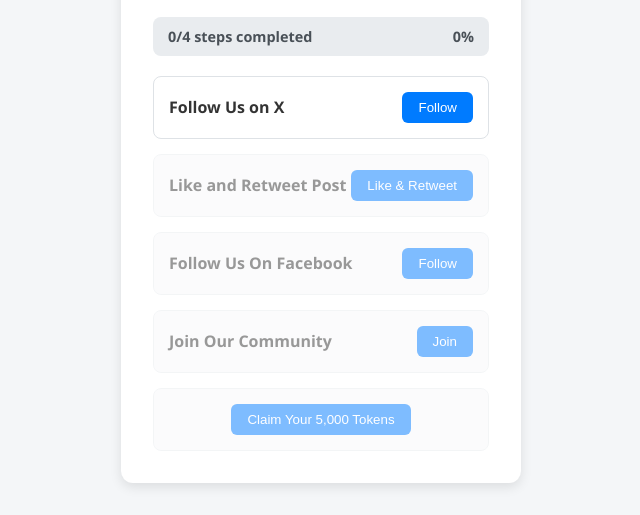
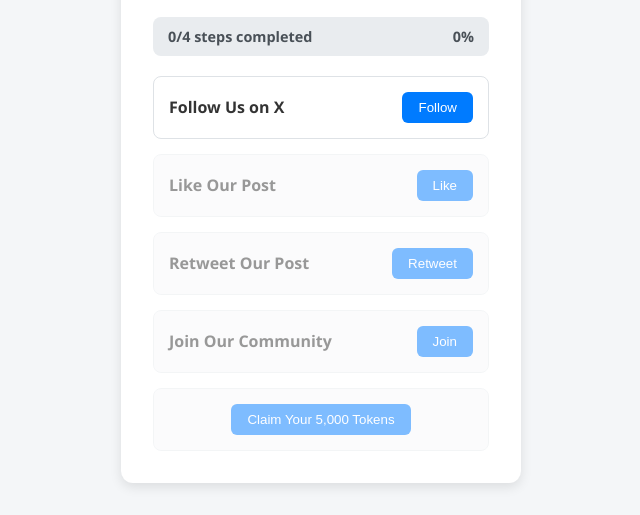
Before and after one commit to WISDOMIRVING/FWC26, a plain HTML site: page Frontend/index.html in a window 1280 px wide. Shown: the part 285-800 px from the top of the page, without its empty margins (319-959 px from the left). Drawn offline with Linux system fonts and the light colour scheme.

Commit message:
Split Like & Retweet into separate tasks, remove Facebook follow

```diff
--- a/Frontend/index.html
+++ b/Frontend/index.html
@@ -25,13 +25,13 @@
         </div>
 
         <div class="task locked" id="likeTask">
-          <h3>Like and Retweet Post</h3>
-          <button onclick="completeTask('liked')">Like & Retweet</button>
+          <h3>Like Our Post</h3>
+          <button onclick="completeTask('liked')">Like</button>
         </div>
 
         <div class="task locked" id="retweetTask">
-          <h3>Follow Us On Facebook</h3>
-          <button onclick="completeTask('followed_fb')">Follow</button>
+          <h3>Retweet Our Post</h3>
+          <button onclick="completeTask('retweeted')">Retweet</button>
         </div>
 
         <div class="task locked" id="postTask">
--- a/Frontend/script.js
+++ b/Frontend/script.js
@@ -6,9 +6,9 @@ const tasks = [
     url: "https://x.com/fifaworldc26/status/2024518300470776044?s=20",
   },
   {
-    action: "followed_fb",
+    action: "retweeted",
     nextId: "postTask",
-    url: "https://www.facebook.com/share/1ZbeJyqQek/",
+    url: "https://x.com/fifaworldc26/status/2024518300470776044?s=20",
   },
   { action: "joined", nextId: "claimTask", url: "https://t.me/fwcup26" },
 ];
```
